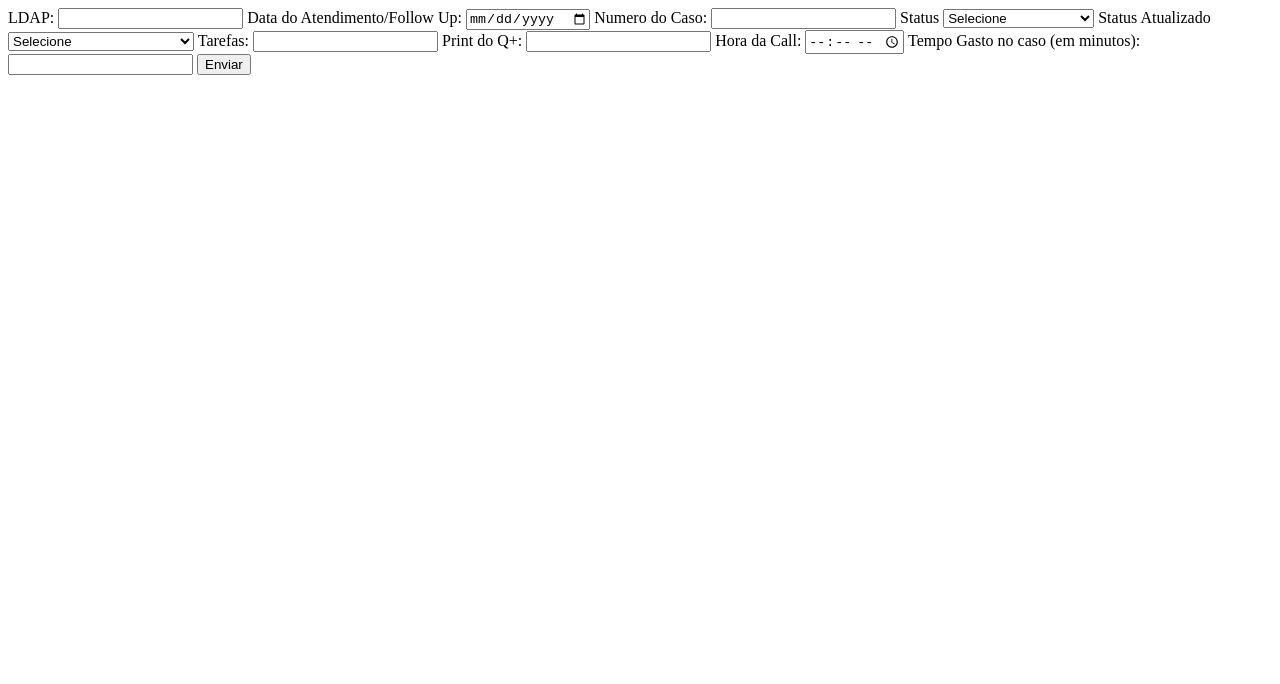
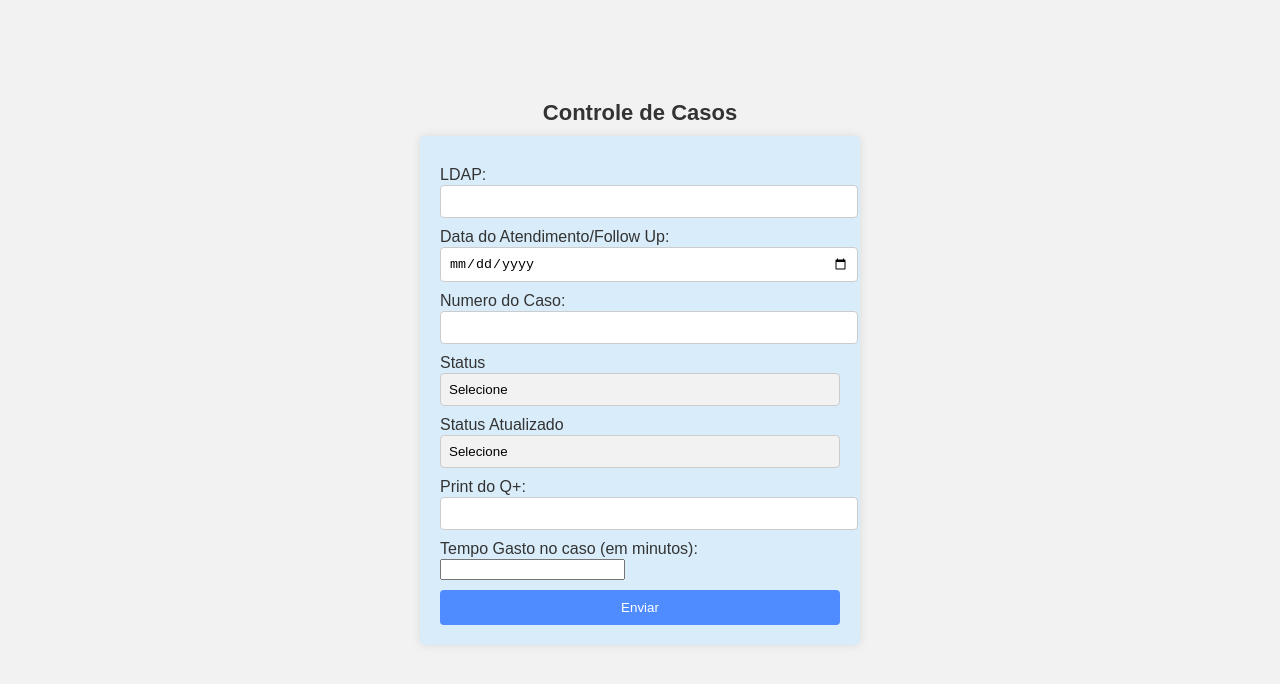
Before and after one commit to Josue185/controlecasos, a website: page index.html in a window 1280 px wide. Drawn offline with Linux system fonts and the light colour scheme.

Commit message:
Update index.html

```diff
--- a/index.html
+++ b/index.html
@@ -1,4 +1,16 @@
-<form id="formControle" action="/enviar-dados" method="post">
+<!DOCTYPE html>
+<html>
+<head>
+  <title>Formulário para controle</title>
+  <!-- Adicione os scripts do Firebase no cabeçalho do HTML -->
+<script src="https://www.gstatic.com/firebasejs/9.0.0/firebase-app.js"></script>
+<script src="https://www.gstatic.com/firebasejs/9.0.0/firebase-database.js"></script>
+  <link rel="stylesheet" type="text/css" href="style.css">
+</head>
+<body>
+  <h1>Controle de Casos</h1>
+
+  <form id="formControle">
     <label for="LDAP">LDAP:</label>
     <input type="text" id="LDAP" name="LDAP" required>
 
@@ -8,42 +20,31 @@
     <label for="numeroCaso">Numero do Caso:</label>
     <input type="text" id="numeroCaso" name="numeroCaso" required>
 
-    <label for="statusAtual">Status</label>
+    <label for="menuOptions">Status</label>
     <select id="statusAtual" name="statusAtual">
       <option value="opcao1">Selecione</option>
-      <option value="Attempt Contact">Attempt Contact</option>
-      <option value="Reschedulle">AS-Reschedulle</option>
-      <option value="AS-Work in Progress">AS-Work in Progress</option>
       <option value="New Case">New Case</option>
-      <option value="Ni-Awaiting Validation">Ni-Awaiting Validation</option>
-      <option value="Ni-Awaiting Inputs">Ni-Awaiting Inputs</option>
-      <option value="IN-Not Reachable">IN-Not Reachable</option>
-      <option value="IN-Not Ready">IN-Not Ready</option>
+      <option value="Ni-Awaiting Validation">Ni- Awaiting Validation</option>
+      <option value="Ni-Awaiting Inputs">Awaiting Inputs</option>
+      <option value="In-Not Reachable">In-Not Reachable</option>
+      <option value="In-Not Ready">In-Not Ready</option>
+      <option value="Reschedulle">Reschedulle</option>
     </select>
 
-    <label for="statusAtualizado">Status Atualizado</label>
-    <select id="statusAtualizado" name="statusAtualizado">
+    <label for="menuOptions">Status Atualizado</label>
+    <select id="statusAtualizados" name="statusAtualizado">
       <option value="opcao1">Selecione</option>
       <option value="Attempt Contact">Attempt Contact</option>
-      <option value="Reschedulle">AS-Reschedulle</option>
-      <option value="AS-Work in Progress">AS-Work in Progress</option>
-      <option value="Ni-Awaiting Validation">Ni-Awaiting Validation</option>
-      <option value="Ni-Awaiting Inputs">Ni-Awaiting Inputs</option>
-      <option value="IN-Not Reachable">IN-Not Reachable</option>
-      <option value="IN-Not Ready">IN-Not Ready</option>
+      <option value="Ni-Awaiting Validation">Ni- Awaiting Validation</option>
+      <option value="Ni-Awaiting Inputs">Awaiting Inputs</option>
+      <option value="In-Not Reachable">In-Not Reachable</option>
+      <option value="In-Not Ready">In-Not Ready</option>
       <option value="SO-Verified">SO-Verified</option>
-      <option value="SO-Unverified">SO-Unverified</option>
-      <option value="SO-Verification Not Needed">SO-Verification Not Needed</option>
+      <option value="Reschedulle">Reschedulle</option>
     </select>
 
-    <label for="tarefas">Tarefas:</label>
-    <input type="text" id="tarefas" name="tarefas" required>
-
-    <label for="screenshot">Print do Q+:</label>
+    <label for="printqplus">Print do Q+:</label>
     <input type="text" id="screenshot" name="screenshot" required>
-
-    <label for="horacaso">Hora da Call:</label>
-    <input type="time" id="horacaso" name="horacaso" required>
 
     <label for="time">Tempo Gasto no caso (em minutos):</label>
     <input type="number" id="time" name="time" pattern="[\d]+" required>
@@ -51,4 +52,8 @@
     <button type="submit">
       Enviar
     </button>
-</form>
+  </form>
+
+  <script src="script.js"></script>
+</body>
+</html>
```
